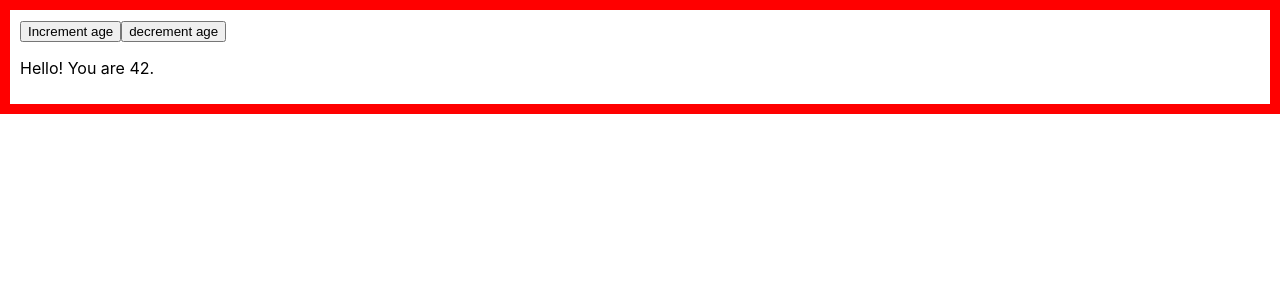
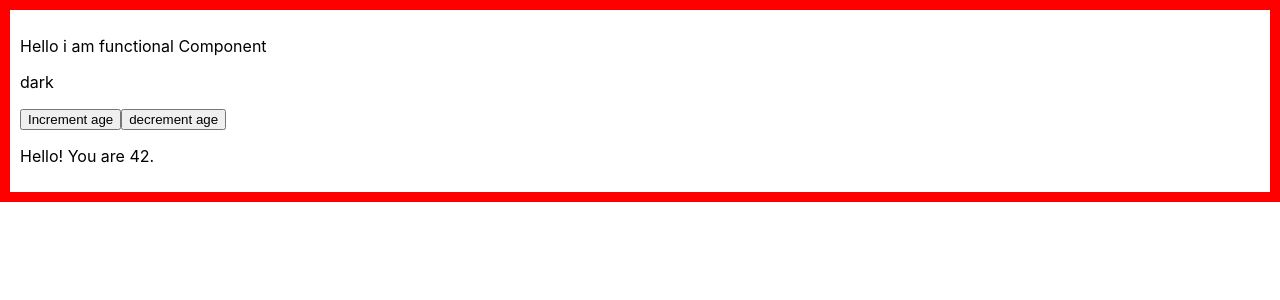
Before and after one commit to blackNumberThree/npm, a React (Create React App) app: page / in a window 1280 px wide. Shown: the top 300 px of the page. Built offline with nearby package versions, Linux system fonts and the light colour scheme.

Commit message:
add little change

```diff
--- a/src/App/FunctionalComponent.jsx
+++ b/src/App/FunctionalComponent.jsx
@@ -1,30 +1,14 @@
-import { useRef } from "react";
+import { useContext } from "react";
+import { ThemeContext } from "./App";
 
 export function FunctionalComponent(props) {
-  let number = 1;
-  // console.log(props);
-  // const ref = useRef(0);
-  // const handleSubmit = (event) => {
-  /* Скасуємо реакцію оброблювача за замовченням */
-  // event.preventDefault();
-  /* Отримуємо доступ до текстового поля */
-  // let fName = document.getElementById("userName");
-  // let fName = ref.current.value;
-  // console.log(fName);
-  // };
-  function iterator() {
-    number = number + 1;
-  }
+  const theme = useContext(ThemeContext);
+  console.log(theme);
 
   return (
     <>
       <p>Hello i am functional Component</p>
-      <p>{number}</p>
-      <button onClick={iterator}>Press me</button>
+      <p>{theme}</p>
     </>
-    // <form onSubmit={handleSubmit}>
-    //   <input type="text" id="userName" ref={ref} />
-    //   <input type="submit" value="Click me" />
-    // </form>
   );
 }
--- a/src/App/WrapedComponent.jsx
+++ b/src/App/WrapedComponent.jsx
@@ -1,15 +1,10 @@
 import { FunctionalComponent } from "./FunctionalComponent";
 import { Reducer } from "./Reducer";
 
-import { useContext } from "react";
-import { ThemeContext } from "./App";
-
 export function WrappedComponent(params) {
-  const theme = useContext(ThemeContext);
-  console.log(theme);
   return (
     <div className="wrapped">
-      {/* <FunctionalComponent></FunctionalComponent> */}
+      <FunctionalComponent></FunctionalComponent>
       <Reducer></Reducer>
     </div>
   );
```
